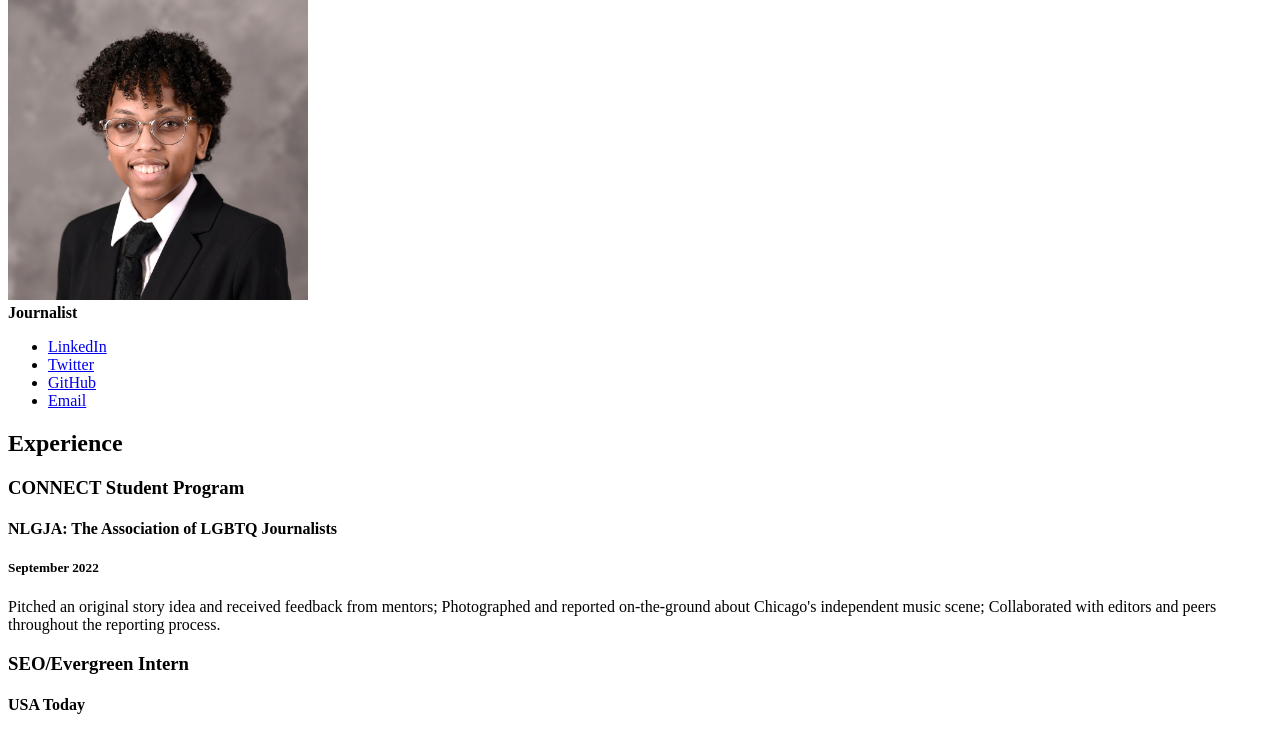
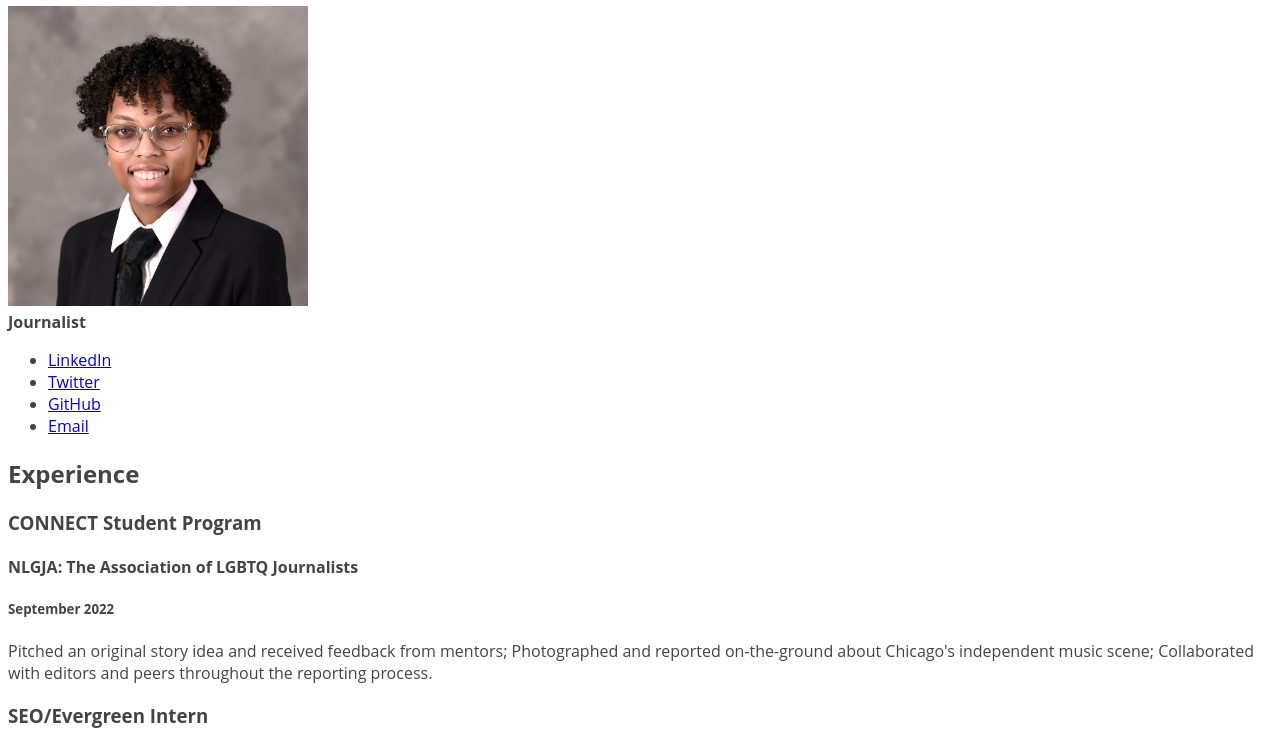
Before and after one commit to starylize/Daryl_Perry_Jour352, a plain HTML site: page resume/index.html in a window 1280 px wide. Shown: the part 80-813 px from the top of the page. Drawn offline with Linux system fonts and the light colour scheme.

Commit message:
added css stylesheet
Added the Open Sans font family.

```diff
--- a/resume/index.html
+++ b/resume/index.html
@@ -1,6 +1,8 @@
 <!DOCTYPE html>
 <html lang="en">
     <head>
+
+        <link rel=stylesheet type="text/css" href="style.css">
         <title> Daryl Perry Resume</title>
     </head>
 
--- /dev/null
+++ b/resume/style.css
@@ -0,0 +1,6 @@
+BODY {
+    font-family: 'Open Sans', ARIAL, sans-serif;
+    font-size: 1em;
+    color: #444;
+    font-weight: 400;
+}
```
